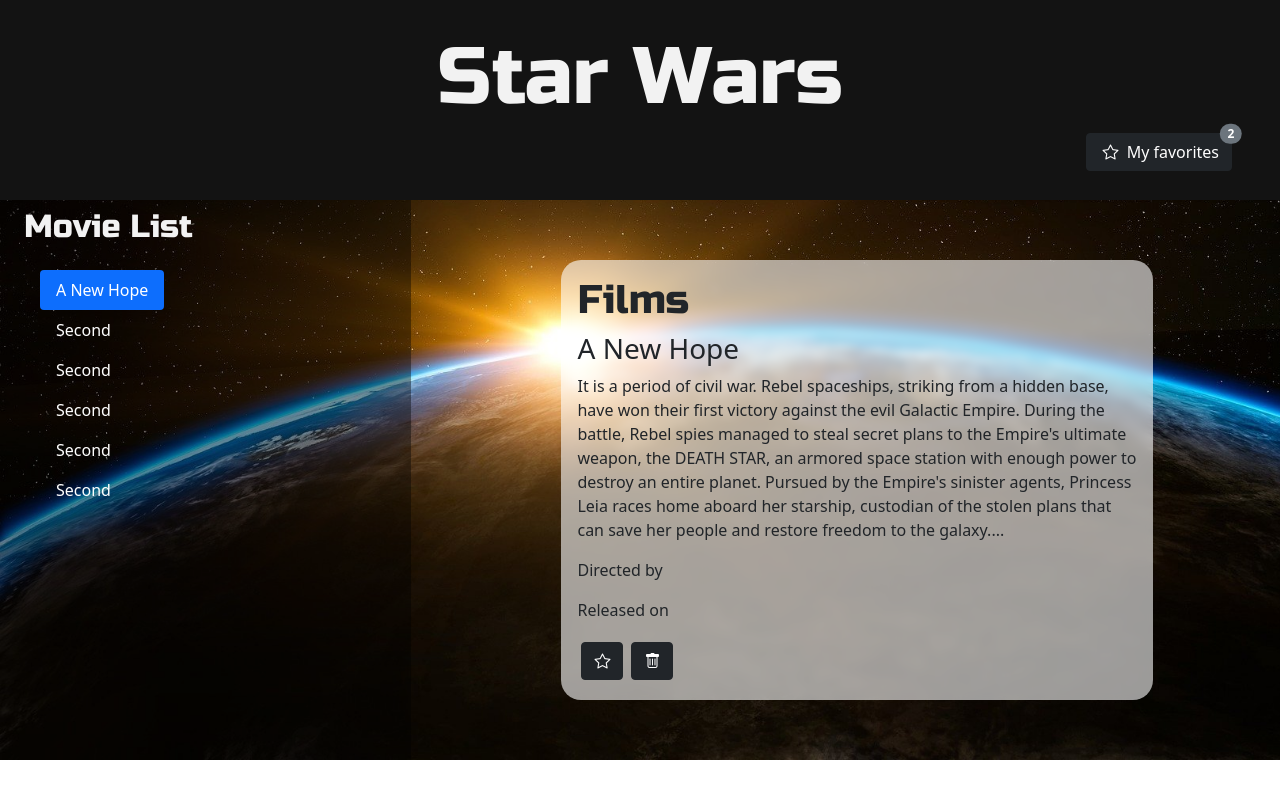
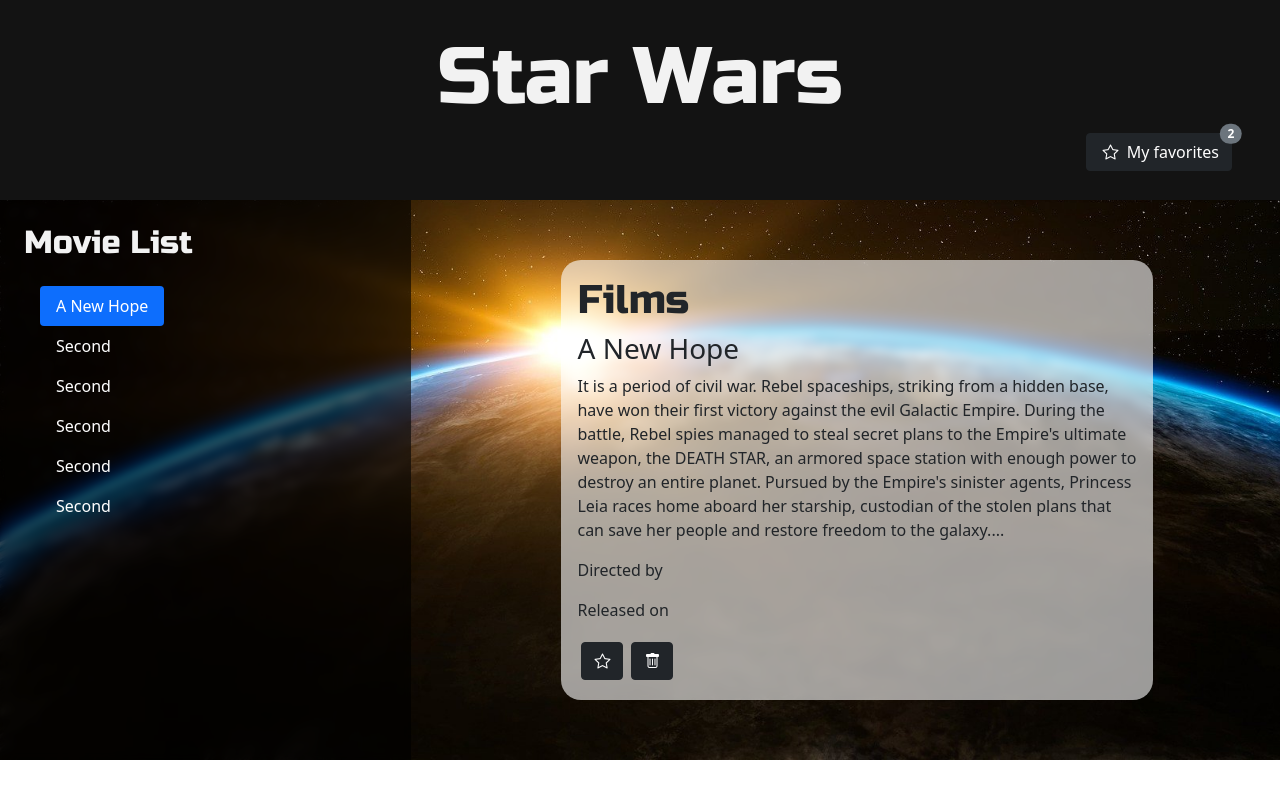
Before and after one commit to IvanHatt/starwars-project, a React (Create React App) app: page / in a window 1280 px wide. Built offline with nearby package versions, Linux system fonts and the light colour scheme.

Commit message:
Style add toc padding

```diff
--- a/src/App.css
+++ b/src/App.css
@@ -50,6 +50,7 @@
 }
 
 .film-content {
+  margin: 1.5rem;
   width: 70%;
   padding: 1rem;
   background-color: rgba(255, 255, 255, 0.6);
@@ -60,7 +61,8 @@
 
 /* TOC component */
 .toc-container {
-  background-color: rgba(0, 0, 0, 0.4);
+  background-color: rgba(0, 0, 0, 0.6);
+  backdrop-filter: blur(4px);
   height: 100%;
   color: #f2f2f2;
 }
--- a/src/components/Toc.js
+++ b/src/components/Toc.js
@@ -3,7 +3,7 @@
 const Toc = () => {
   return (
     <nav className='navbar navbar-expand-lg d-flex flex-column justify-content-start toc-container'>
-      <div className='container-fluid'>
+      <div className='container-fluid pt-3'>
         <h2>Movie List</h2>
         <button
           className='navbar-toggler'
```
